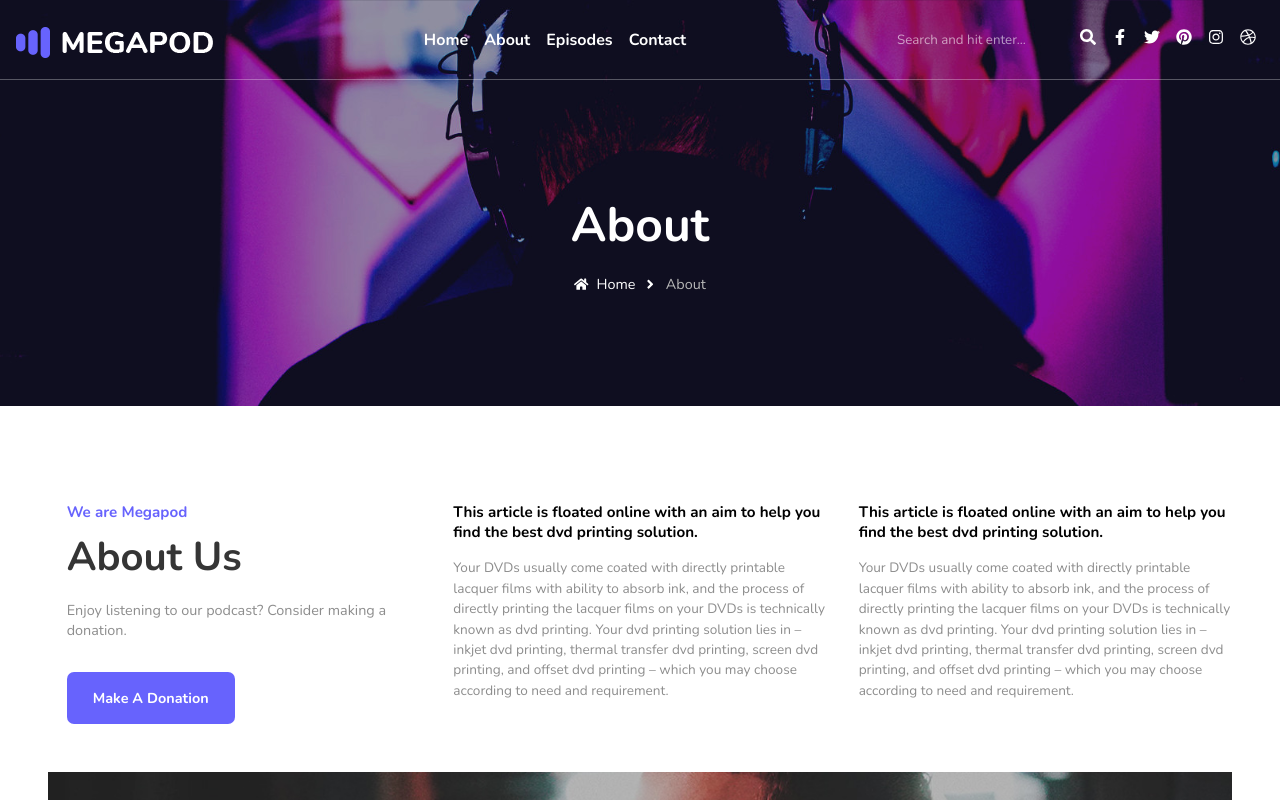
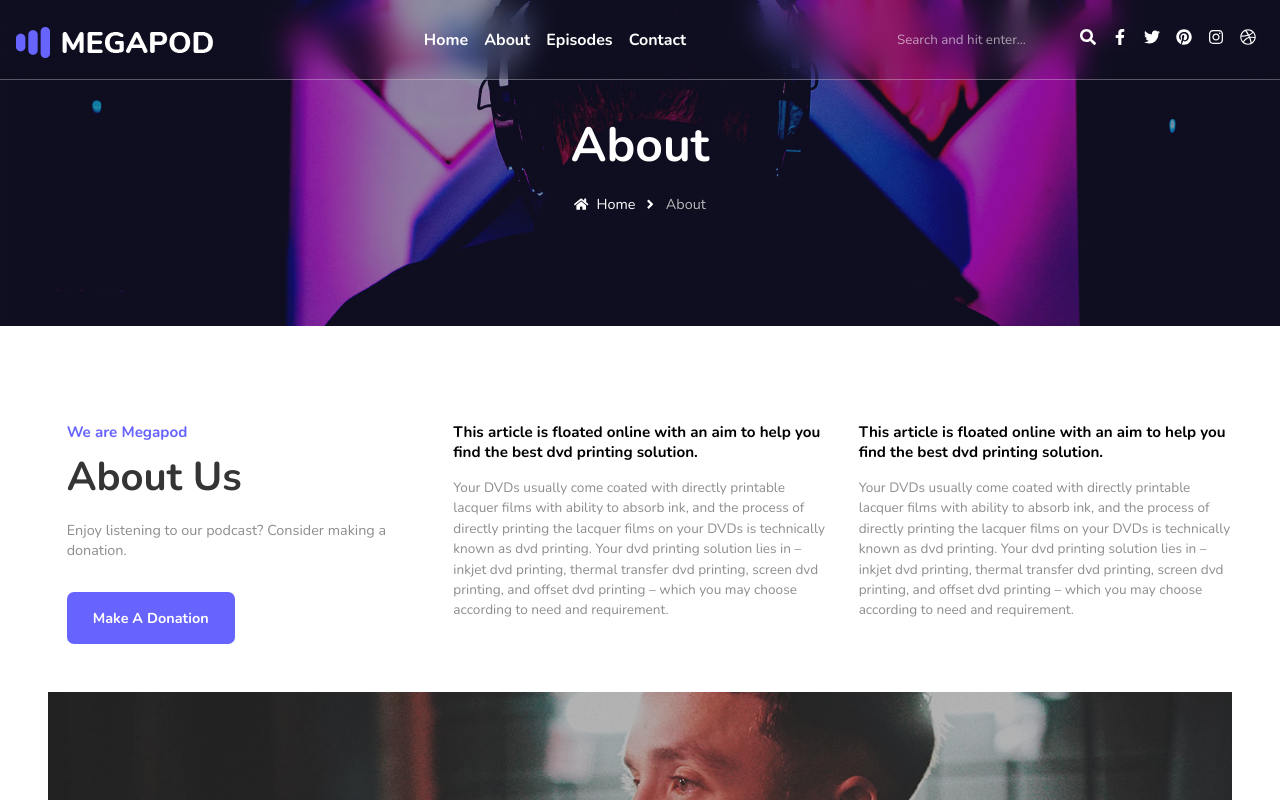
Before and after one commit to zacharymillerm/ultrapod, a React (Create React App) app: page /about in a window 1280 px wide. Shown: the top 800 px of the page. Built offline with nearby package versions, Linux system fonts and the light colour scheme; the HTML template or start-up script is replaced by a standard one.

Commit message:
Added fixed navbar and blur to background on scroll

```diff
--- a/src/App.css
+++ b/src/App.css
@@ -2,6 +2,7 @@
 	margin: 0;
 	padding: 0;
 	font-family: "Nunito", sans-serif;
+	/* color: rgb(0, 0, 0); */
 }
 
 .nav {
--- a/src/components/Navbar.js
+++ b/src/components/Navbar.js
@@ -1,4 +1,4 @@
-import React from "react";
+import React, { useState } from "react";
 import {
 	FaSearch,
 	FaFacebookF,
@@ -19,6 +19,12 @@ const Nav = styled.nav`
 	width: 100%;
 	color: #fff;
 	border-bottom: 1px solid rgba(255, 255, 255, 0.3);
+	background-color: ${props => props.visible ? "black" : "transparent"};
+	backdrop-filter: blur(15px);
+	position: fixed;
+	top: 0;
+	left: 0;
+	z-index: 50;
 `;
 const NavContainer = styled.div`
 	padding: 1.7rem 1rem;
@@ -80,7 +86,7 @@ const Input = styled.input`
 	border: 0;
 	outline: none;
 	color: #fff;
-	&::placeholder{
+	&::placeholder {
 		color: rgba(255, 255, 255, 0.582);
 	}
 `;
@@ -143,9 +149,21 @@ const SideSocials = styled.div`
 	flex-direction: row;
 `;
 
-const Navbar = ({nav, showNav, closeNav}) => {
+const Navbar = ({ nav, showNav, closeNav }) => {
+	// Logic
+	const [visible, setVisible] = useState(false)
+	const toggleVisible = () => {
+		const scrolled = document.documentElement.scrollTop;
+		if (scrolled > 250) {
+			setVisible(true);
+		} else if (scrolled <= 250) {
+			setVisible(false);
+		}
+	};
+
+	window.addEventListener("scroll", toggleVisible);
 	return (
-		<Nav>
+		<Nav visible={visible}>
 			<NavContainer>
 				<SideNav className={nav ? "nav active" : "nav"}>
 					<SideSearch>
@@ -158,11 +176,19 @@ const Navbar = ({nav, showNav, closeNav}) => {
 						<img src={Logo} alt='Logo' />
 					</SideLogo>
 					<SideLinks>
-						<SideLink to='/' onClick={closeNav}>Home</SideLink>
-						<SideLink to='/about' onClick={closeNav}>About</SideLink>
-						<SideLink to='/episodes' onClick={closeNav}>Episodes</SideLink>
+						<SideLink to='/' onClick={closeNav}>
+							Home
+						</SideLink>
+						<SideLink to='/about' onClick={closeNav}>
+							About
+						</SideLink>
+						<SideLink to='/episodes' onClick={closeNav}>
+							Episodes
+						</SideLink>
 						{/* <SideLink to='/' onClick={closeNav}>Pages</SideLink> */}
-						<SideLink to='/contact' onClick={closeNav}>Contact</SideLink>
+						<SideLink to='/contact' onClick={closeNav}>
+							Contact
+						</SideLink>
 					</SideLinks>
 					<SideSocials>
 						<SearchBar>
@@ -191,9 +217,7 @@ const Navbar = ({nav, showNav, closeNav}) => {
 				<NavLogo to='/'>
 					<img src={Logo} alt='Logo' />
 				</NavLogo>
-				<MenuBar onClick={showNav}>
-					{nav ? <FaTimes /> : <FaBars />}
-				</MenuBar>
+				<MenuBar onClick={showNav}>{nav ? <FaTimes /> : <FaBars />}</MenuBar>
 				<NavLinks>
 					<NavLink to='/'>Home</NavLink>
 					<NavLink to='/about'>About</NavLink>
```
